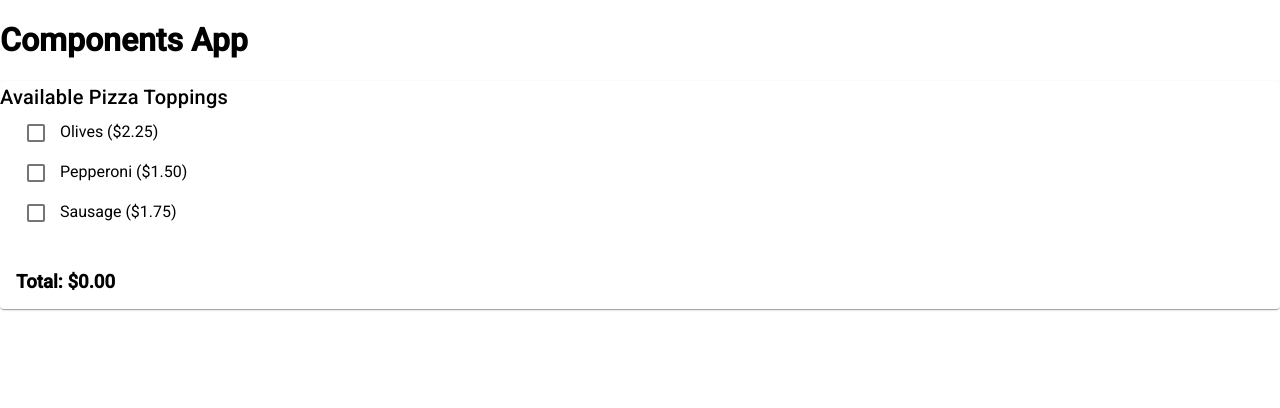
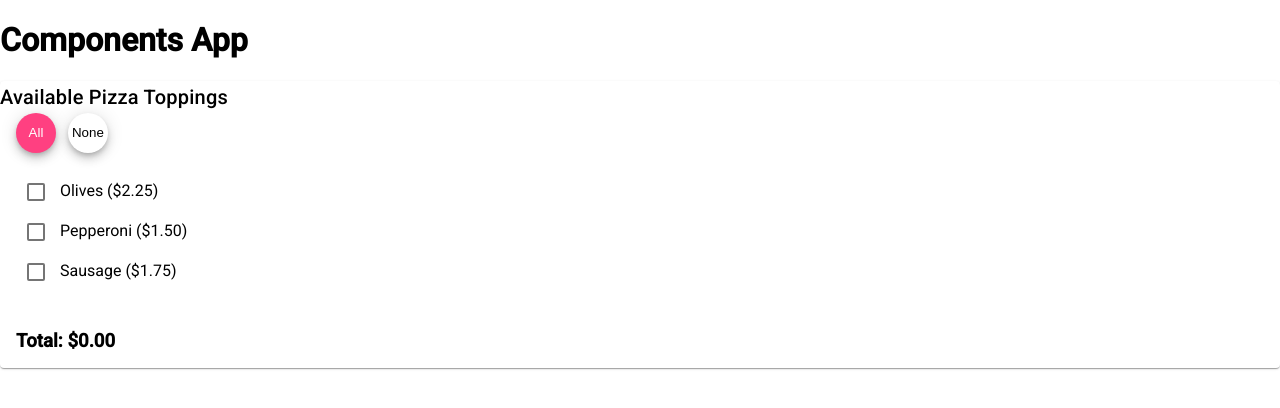
Before and after one commit to tsteelematc/components24s, an Angular app: page / in a window 1280 px wide. Shown: the top 408 px of the page. Built offline with nearby package versions, Linux system fonts and the light colour scheme.

Commit message:
Check all and uncheck all feature implemented...

```diff
--- a/src/app/pizza-toppings/pizza-toppings.component.html
+++ b/src/app/pizza-toppings/pizza-toppings.component.html
@@ -3,6 +3,22 @@
         Available Pizza Toppings
     </mat-card-title>
     <mat-card-content>
+        <button
+            mat-mini-fab
+            (click)="checkAll()"
+        >
+            All
+        </button>
+        &nbsp;
+        <button
+            mat-mini-fab
+            color="secondary"
+            (click)="uncheckAll()"
+        >
+            None
+        </button>
+        <br>
+        <br>
         <div
             *ngFor="let pt of availablePizzaToppings"
         >
--- a/src/app/pizza-toppings/pizza-toppings.component.ts
+++ b/src/app/pizza-toppings/pizza-toppings.component.ts
@@ -47,4 +47,19 @@ export class PizzaToppingsComponent implements OnInit {
       )
     ;
   }
+
+  checkAll = () => this.availablePizzaToppings = this.availablePizzaToppings.map(
+    x => ({
+      ...x
+      , checked: true
+    })
+  );
+
+  uncheckAll = () => this.availablePizzaToppings = this.availablePizzaToppings.map(
+    x => ({
+      ...x
+      , checked: false
+    })
+  );
+
 }
```
